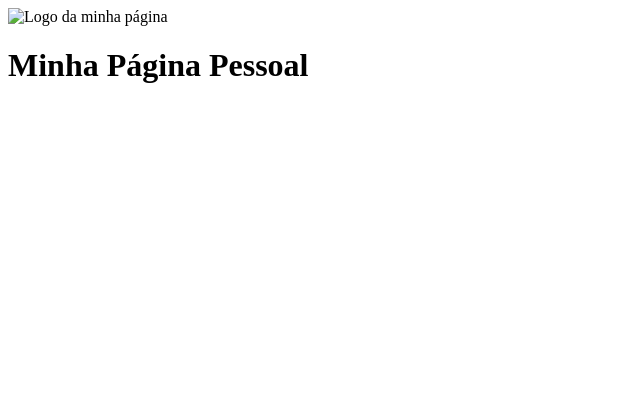
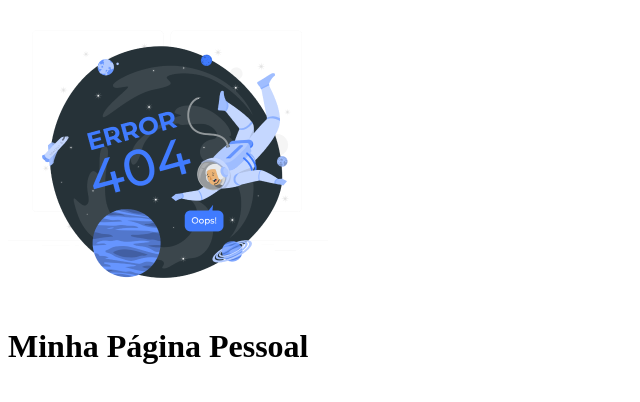
Before and after one commit to diggokk/minha_pagina-_pessoal, a plain HTML site: page index.html in a window 1280 px wide. Shown: the whole page, without its empty margins (0-640 px from the left). Drawn offline with Linux system fonts and the light colour scheme.

Commit message:
Atualizações

```diff
--- a/index.html
+++ b/index.html
@@ -11,7 +11,7 @@
 <!--Aqui é o cabeçalho da página-->
 
 <header class="cabecalho">
-    <img class="logo-cabecalho" src="logo.pnj" alt="Logo da minha página">
+    <img class="logo-cabecalho" src="logo.png" alt="Logo da minha página">
     <h1 class="titulo_pagina">Minha Página Pessoal</h1>
 
 
```
